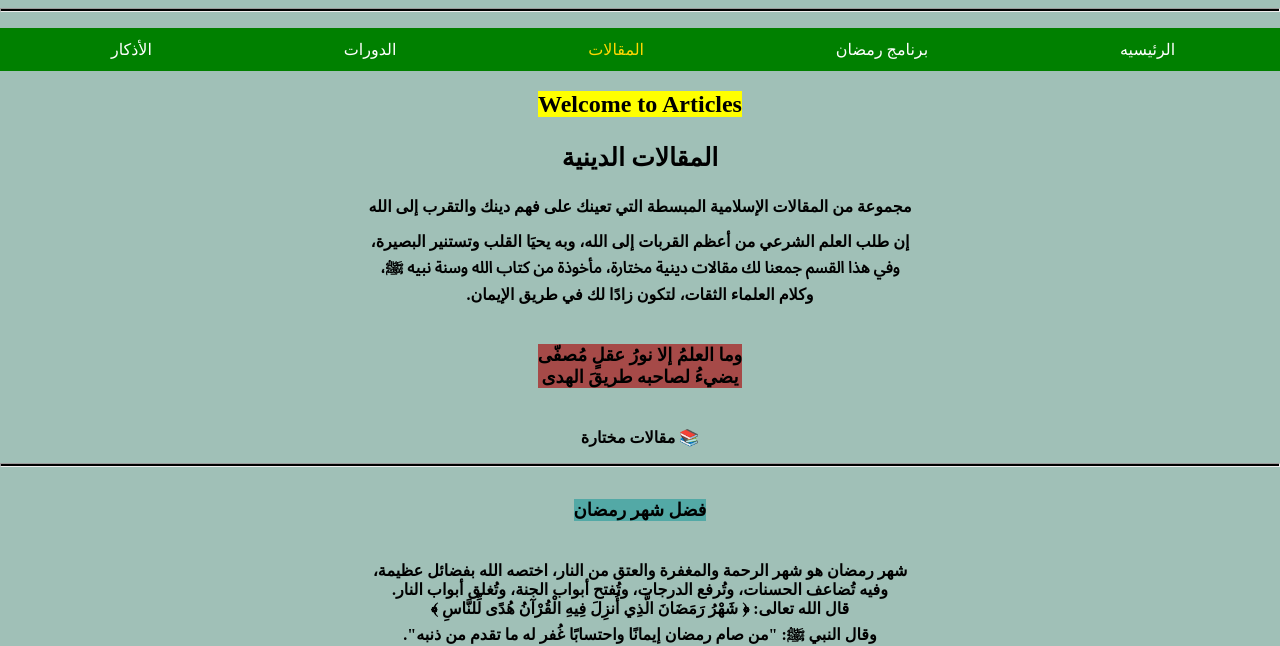
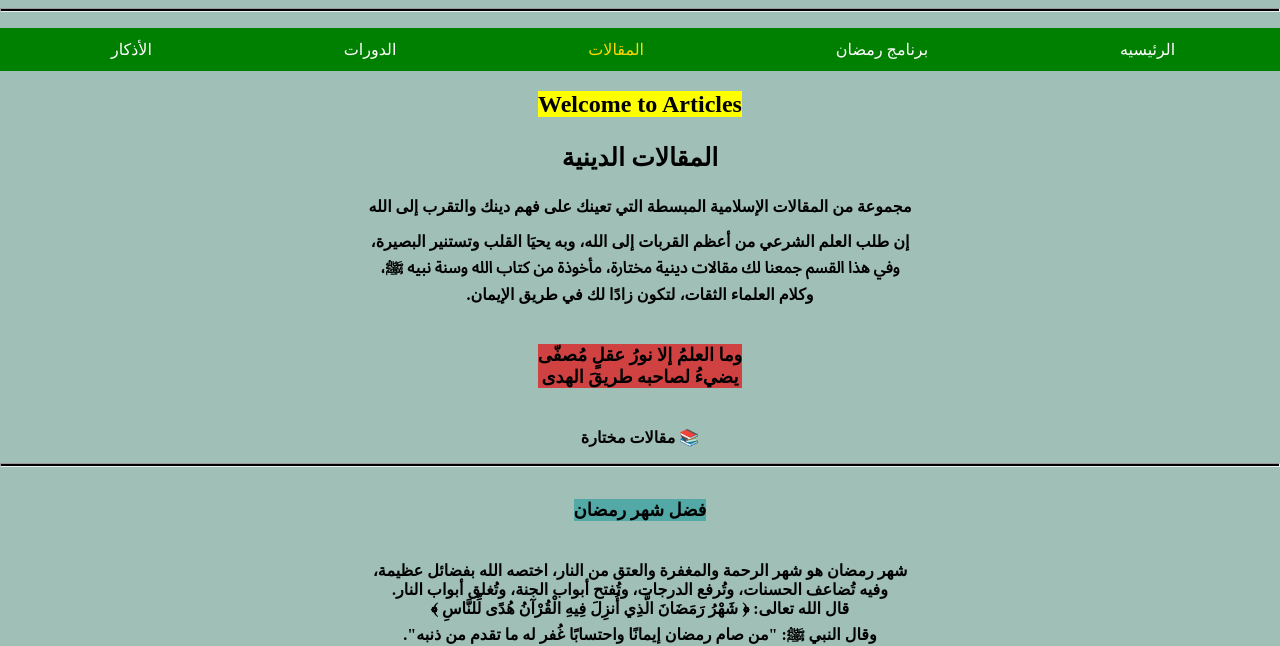
Before and after one commit to mo012873278/dd, a plain HTML site: page index.html in a window 1280 px wide. Shown: the part 180-826 px from the top of the page. Drawn offline with Linux system fonts and the light colour scheme.

Commit message:
Update style.css

```diff
--- a/style.css
+++ b/style.css
@@ -57,7 +57,7 @@ nav ul li a{
 
 }
 .page-1 h4{
-    background-color: rgba(168, 49, 49, 0.822);
+ background-color: rgb(218 41 41 / 83%);
 }
 .page-1 h3{
     font-size: 25px;
```
